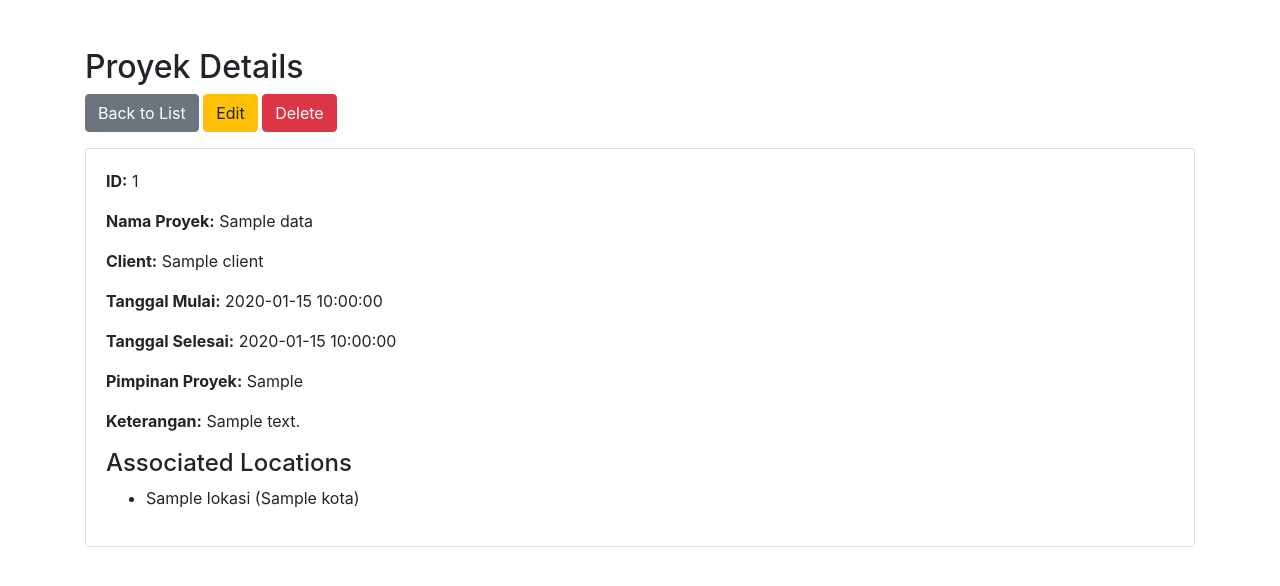
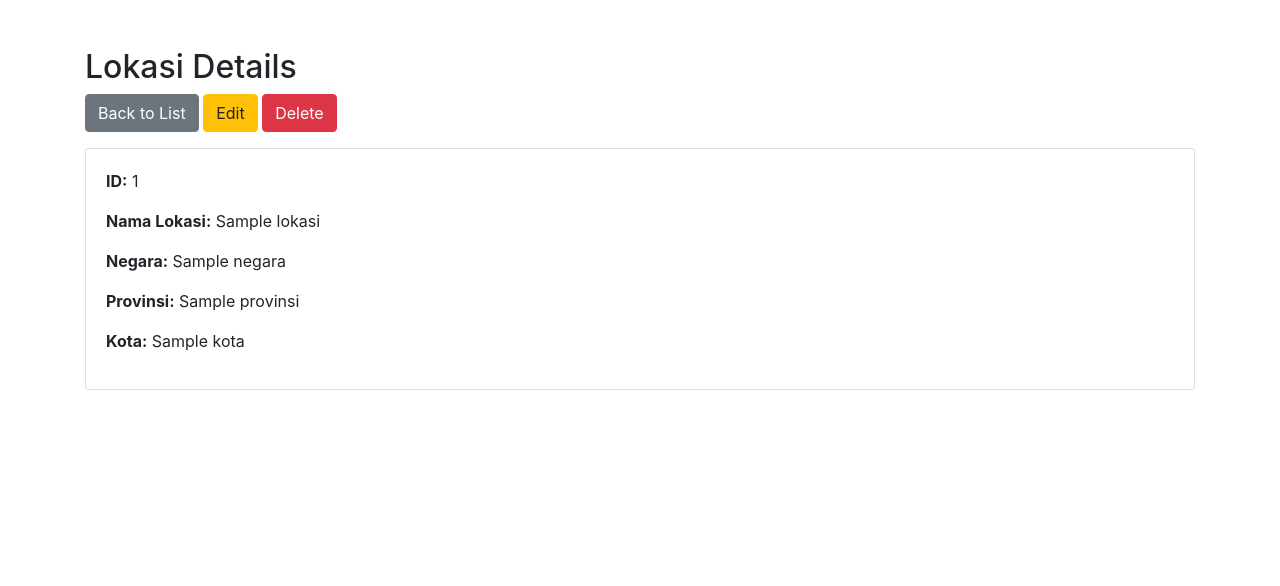
Before and after one commit to luthfinovra/tes-magang-web, a CodeIgniter app: the page made by application/views/lokasi/view.php in a window 1280 px wide. Shown: the top 586 px of the page. Run offline with CodeIgniter, Linux system fonts and the light colour scheme; the template is opened without the code that fills it: most values are stand-ins (such as "Sample title", 1, 10 or a date in 2020); some libraries are stand-ins or nearby versions.

Commit message:
Fix lokasi detailed view

```diff
--- a/application/views/lokasi/view.php
+++ b/application/views/lokasi/view.php
@@ -3,45 +3,30 @@
 <head>
     <meta charset="UTF-8">
     <meta name="viewport" content="width=device-width, initial-scale=1.0">
-    <title>View Proyek</title>
-    <link rel="stylesheet" href="https://cdn.jsdelivr.net/npm/bootstrap@4.0.0/dist/css/bootstrap.min.css">
+    <title>View Lokasi</title>
+    <link rel="stylesheet" href="https://cdn.jsdelivr.net/npm/bootstrap@4.0.0/dist/css/bootstrap.min.css" integrity="sha384-Gn5384xqQ1aoWXA+058RXPxPg6fy4IWvTNh0E263XmFcJlSAwiGgFAW/dAiS6JXm" crossorigin="anonymous">
 </head>
 <body>
     <div class="container mt-5">
-        <h2>Proyek Details</h2>
-        <a href="<?= base_url('proyek'); ?>" class="btn btn-secondary mb-3">Back to List</a>
-        <a href="<?= base_url('proyek/edit/'.$proyek['data']['id']); ?>" class="btn btn-warning mb-3">Edit</a>
-        <a href="#" class="btn btn-danger mb-3 delete-btn" data-id="<?= $proyek['data']['id']; ?>" data-type="proyek">Delete</a>
+        <h2>Lokasi Details</h2>
+        <a href="<?= base_url(''); ?>" class="btn btn-secondary mb-3">Back to List</a>
+        <a href="<?= base_url('lokasi/edit/'.$lokasi['id']); ?>" class="btn btn-warning mb-3">Edit</a>
+        <a href="#" class="btn btn-danger mb-3 delete-btn" data-id="<?= $lokasi['id']; ?>" data-type="lokasi">Delete</a>
 
         <div class="card">
             <div class="card-body">
-                <p><strong>ID:</strong> <?= $proyek['data']['id']; ?></p>
-                <p><strong>Nama Proyek:</strong> <?= $proyek['data']['namaProyek']; ?></p>
-                <p><strong>Client:</strong> <?= $proyek['data']['client']; ?></p>
-                <p><strong>Tanggal Mulai:</strong> <?= $proyek['data']['tglMulai']; ?></p>
-                <p><strong>Tanggal Selesai:</strong> <?= $proyek['data']['tglSelesai']; ?></p>
-                <p><strong>Pimpinan Proyek:</strong> <?= $proyek['data']['pimpinanProyek']; ?></p>
-                <p><strong>Keterangan:</strong> <?= $proyek['data']['keterangan']; ?></p>
-
-                <h4>Associated Locations</h4>
-                <?php if (!empty($proyek['data']['proyekLokasiSet'])): ?>
-                    <ul>
-                        <?php foreach ($proyek['data']['proyekLokasiSet'] as $lokasi): ?>
-                            <li>
-                                <?= $lokasi['lokasi']['namaLokasi']; ?> (<?= $lokasi['lokasi']['kota']; ?>)
-                            </li>
-                        <?php endforeach; ?>
-                    </ul>
-                <?php else: ?>
-                    <p>No associated locations.</p>
-                <?php endif; ?>
+                <p><strong>ID:</strong> <?= $lokasi['id']; ?></p>
+                <p><strong>Nama Lokasi:</strong> <?= $lokasi['namaLokasi']; ?></p>
+                <p><strong>Negara:</strong> <?= $lokasi['negara']; ?></p>
+                <p><strong>Provinsi:</strong> <?= $lokasi['provinsi']; ?></p>
+                <p><strong>Kota:</strong> <?= $lokasi['kota']; ?></p>
             </div>
         </div>
     </div>
 
     <script src="https://code.jquery.com/jquery-3.2.1.min.js"></script>
-    <script src="https://cdn.jsdelivr.net/npm/popper.js@1.12.9/dist/umd/popper.min.js"></script>
-    <script src="https://cdn.jsdelivr.net/npm/bootstrap@4.0.0/dist/js/bootstrap.min.js"></script>
+    <script src="https://cdn.jsdelivr.net/npm/popper.js@1.12.9/dist/umd/popper.min.js" integrity="sha384-ApNbgh9B+Y1QKtv3Rn7W3mgPxhU9K/ScQsAP7hUibX39j7fakFPskvXusvfa0b4Q" crossorigin="anonymous"></script>
+    <script src="https://cdn.jsdelivr.net/npm/bootstrap@4.0.0/dist/js/bootstrap.min.js" integrity="sha384-JZR6Spejh4U02d8jOt6vLEHfe/JQGiRRSQQxSfFWpi1MquVdAyjUar5+76PVCmYl" crossorigin="anonymous"></script>
     <script>
         $(document).ready(function() {
             $('.delete-btn').on('click', function(e) {
@@ -56,7 +41,7 @@
                         type: 'DELETE',
                         success: function(result) {
                             alert(type.charAt(0).toUpperCase() + type.slice(1) + ' deleted successfully');
-                            window.location.href = '<?= base_url('proyek') ?>'; // Redirect to the list page
+                            window.location.href = '<?= base_url('') ?>'; // Redirect to the home page or list page
                         },
                         error: function(xhr, status, error) {
                             alert('Failed to delete ' + type);
```
